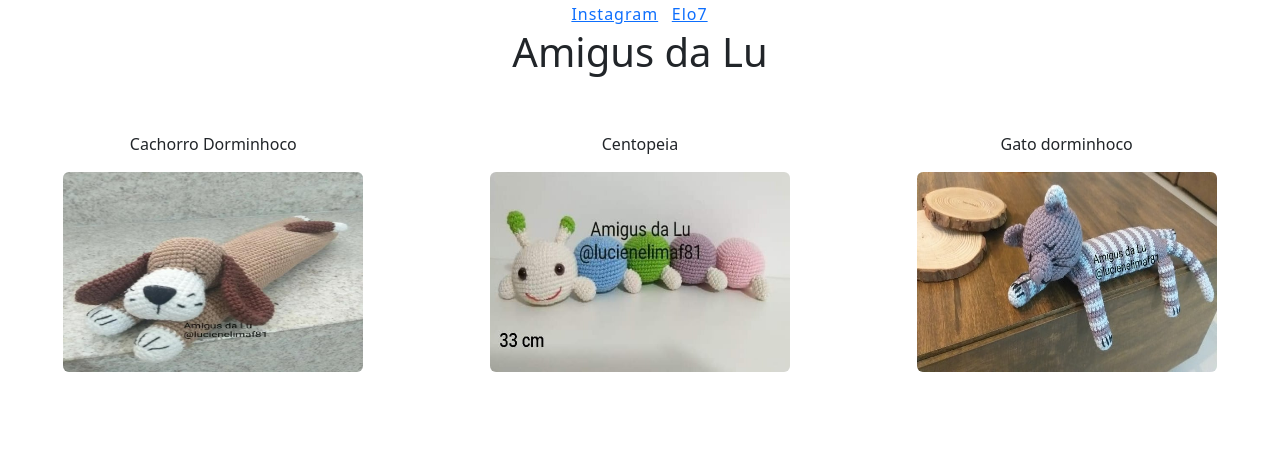
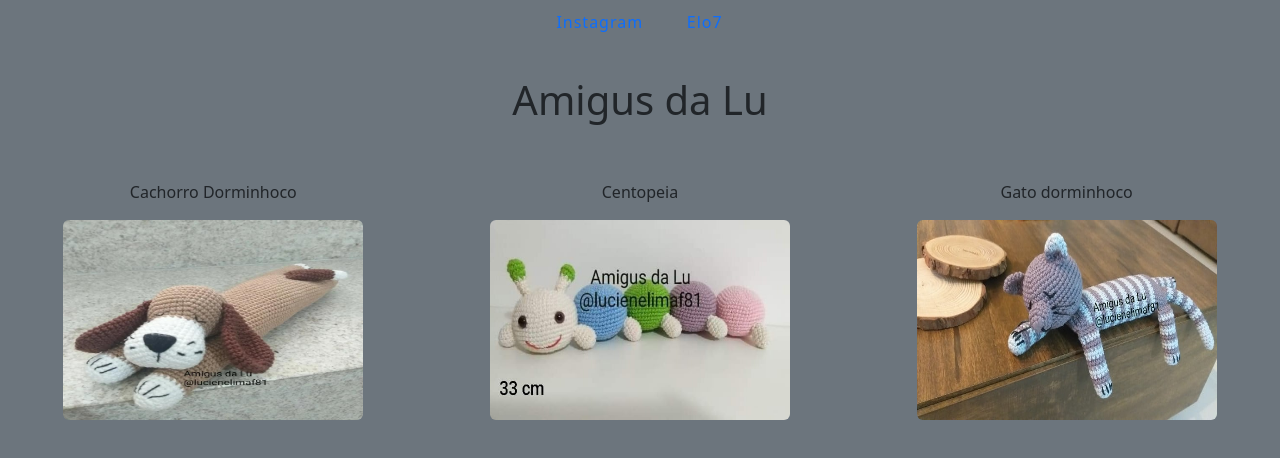
Before and after one commit to lucienelima8/Amigus_da_Lu, a plain HTML site: page index.html in a window 1280 px wide. Drawn offline with Linux system fonts and the light colour scheme.

Commit message:
ajustando foto e fundo da page

```diff
--- a/estilo.css
+++ b/estilo.css
@@ -12,6 +12,7 @@ ul, li, a {
 
 h1 {
     text-align: center;
+    padding-top: 2rem;
 
 }
 
--- a/index.html
+++ b/index.html
@@ -10,12 +10,12 @@
     <link rel="stylesheet" href="bootstrap.min.css">
     <script src="bootstrap.min.js"></script>
 </head>
-<body>
+<body class="bg-secondary">
     <main>
         <nav>
             <ul class="nav justify-content-center">
-                <li><a href="https://www.instagram.com/lucienelimaf81/" target="_blank">Instagram</a></li>
-                <li><a href="https://www.elo7.com.br/lucienelimaf81/" target="_blank">Elo7</a></li>
+                <li class="nav-item"><a class="nav-link" href="https://www.instagram.com/lucienelimaf81/" target="_blank">Instagram</a></li>
+                <li class="nav-item"><a class="nav-link" href="https://www.elo7.com.br/lucienelimaf81/" target="_blank">Elo7</a></li>
             </ul>
 
         </nav>
```
